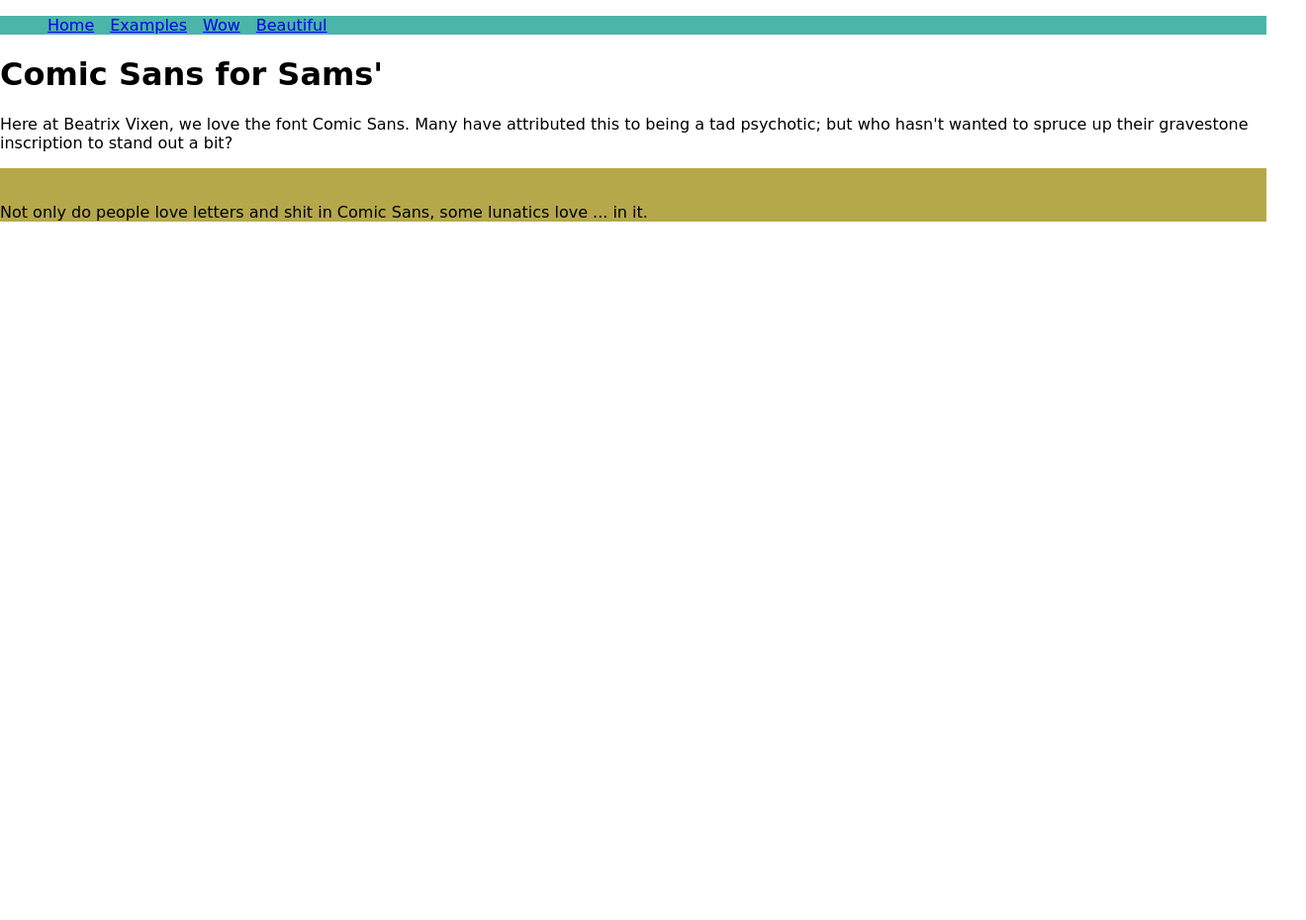
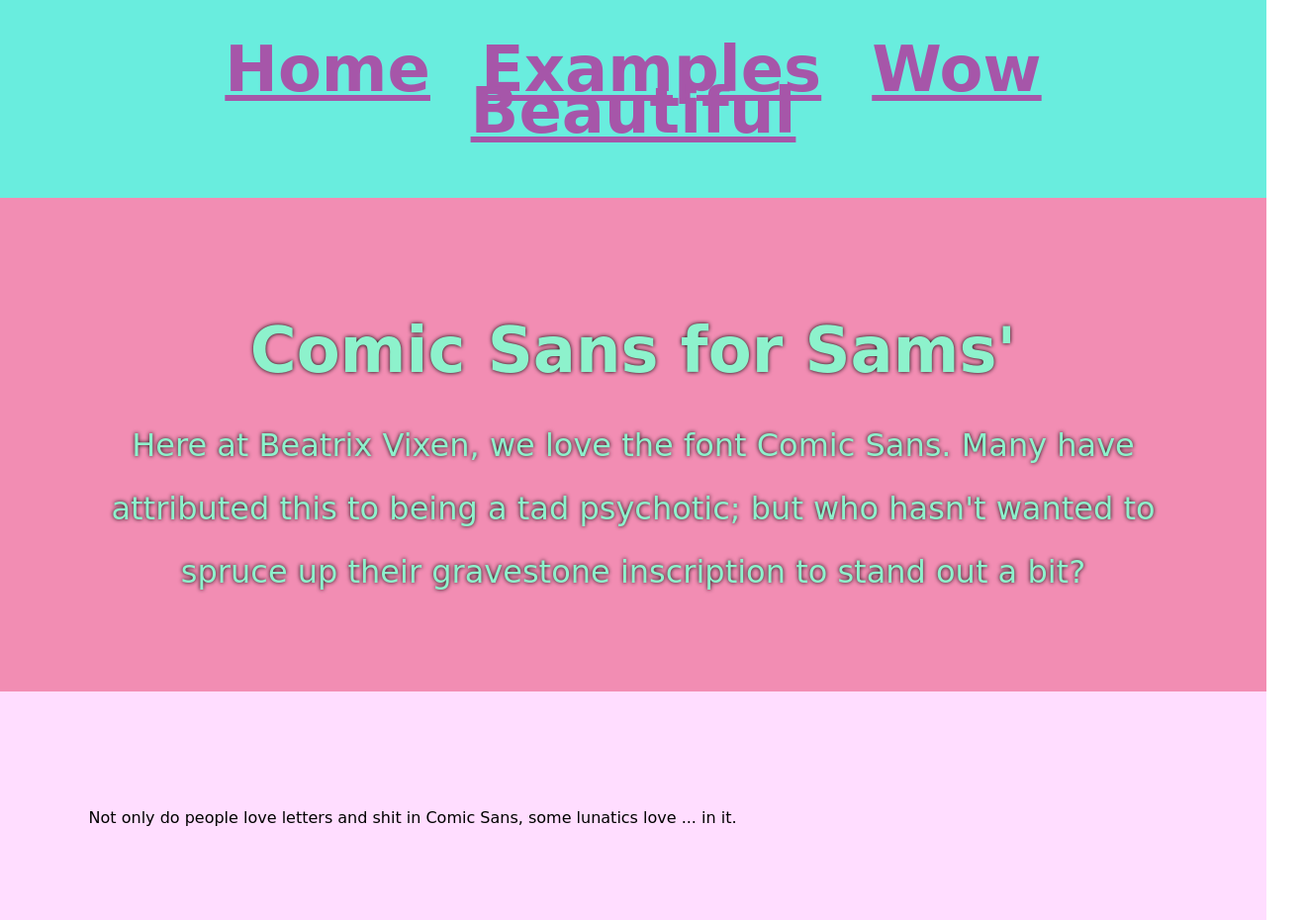
Before and after one commit to LifeInAHoodie/ComicSansLove.io, a plain HTML site: page index.html in a window 1280 px wide. Shown: the whole page at 99% size, 1320 px wide, since content can reach past the window. Before the commit the page ends 800 px from the top, so only its background shows below. Drawn offline with Linux system fonts and the light colour scheme.

Commit message:
Update styles.css

```diff
--- a/styles.css
+++ b/styles.css
@@ -1,43 +1,84 @@
+* {
+    margin: 0;
+    padding: 0;
+}
+
 body {
     font-family: cursive;
-    margin: 0;
+    line-height: 1.6em;
 }
 
 nav {
-    display: block;
-    background-color: #4ab5a8;
+    background-color: #69edde;
+    overflow: hidden;
+    text-align: center;
+    padding: 3%;
+}
+
+nav a {
+    color: #A656A9;
+}
+
+nav a:hover {
+    color: black;
+}
+
+nav a:active {
+    color: white;
 }
 
 ul {
     list-style-type: none;
-    display: flex;
-    align-items: center;
-    margin-left: auto;
-    margin-right: auto;
-    width: 100%;
-    height: 100%;
+    padding: 20px;
+    overflow: hidden;
 }
 
 li {
-    display: flex;
-    justify-content: center;
-    flex-direction: column;
+    font-size: 4em;
+    font-weight: 600;
+    display: inline;
+    padding: 15px;
     margin-right: 0.5rem;
     margin-left: 0.5rem;
 }
 
-.top {
-    background-color: #A84AB5;
+section {
+    overflow: hidden;
 }
 
-.mid {
-    background-color: #B5A84A;
+div {
+    display: block;
 }
 
+.top {
+    text-align: center;
+    color: #8DF2CC;
+}
+
+.topSams {
+    background-color: #f28db3;
+    padding: 7%;
+    font-size: 2em;
+    line-height: 2em;
+    text-shadow: 0 0 4px black
+}
+
+h1 {
+    line-height: 2em;
+}
+
+
+.mid {
+    padding: 7%;
+    background-color: #ffddff;
+}
+/*
 .bottom {
-    background-color: #734AB5;
+    background-color: #ffffff;
 }
 
 footer {
     background-color: beige;
 }
+
+*/
```
